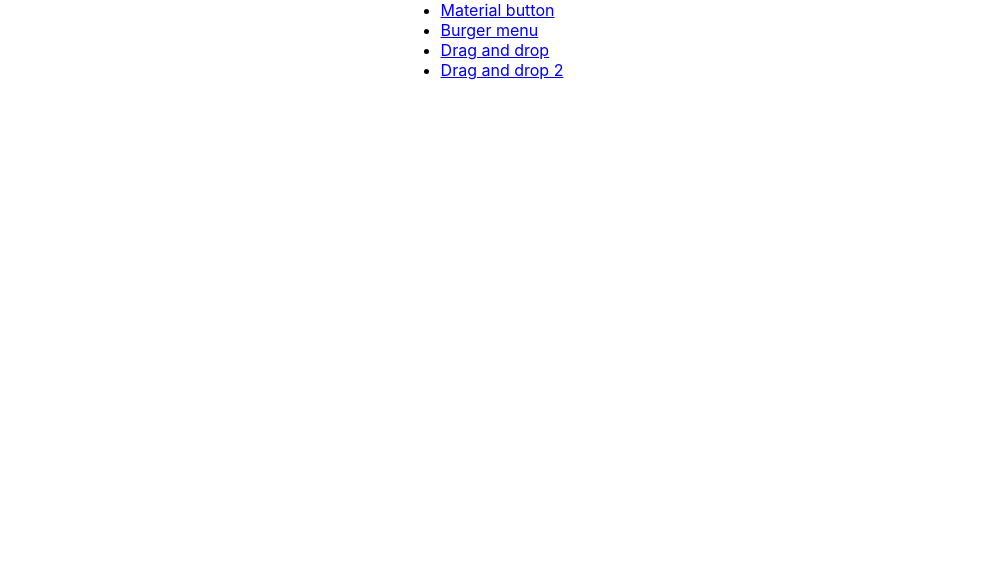
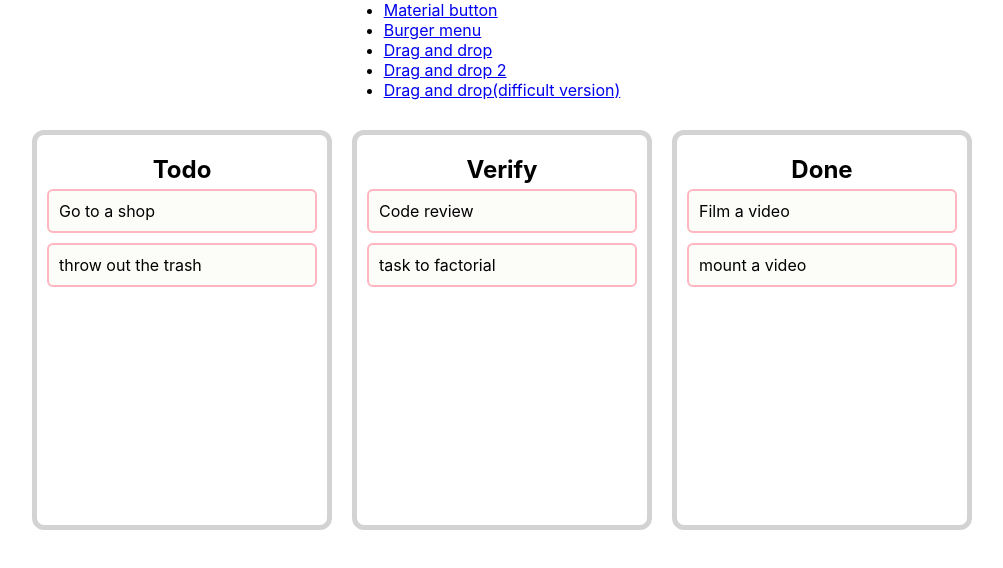
Before and after one commit to Artem-Pavlenko/react-components, a React (Create React App) app: page /dragAndDrop-difficult_version in a window 1280 px wide. Shown: the top 568 px of the page, without its empty margins (138-1141 px from the left). Built offline with nearby package versions, Linux system fonts and the light colour scheme.

Commit message:
add difficult version Drag and Drop

```diff
--- a/src/App.css
+++ b/src/App.css
@@ -11,4 +11,5 @@
     display: flex;
     justify-content: center;
     align-items: center;
+    margin-bottom: 20px;
 }
--- a/src/App.tsx
+++ b/src/App.tsx
@@ -3,10 +3,12 @@ import {Link, Route, Switch} from 'react-router-dom';
 import './App.css'
 import {MaterialButton} from "./Components/MaterialButton/MaterialButton";
 import {BurgerMenu} from "./Components/BurgerMenu/BurgerMenu";
-import {DragAndDrop} from "./Components/DragAndDrop/DragAndDrop";
-import {DragAndDrop2} from "./Components/DragAndDrop2/DragAndDrop2";
+import {DragAndDrop_List} from "./Components/Drag And Drop/DragAndDrop_List/DragAndDrop_List";
+import {DragAndDrop2} from "./Components/Drag And Drop/DragAndDrop2/DragAndDrop2";
+import {DragAndDrop_trello} from "./Components/Drag And Drop/DragAndDrop_ difficult_version/DragAndDrop_trello";
 
 function App() {
+
     return (
         <div className="App">
             <div className="navBar">
@@ -15,13 +17,15 @@ function App() {
                     <li><Link to={'/burgerMenu'}>Burger menu</Link></li>
                     <li><Link to={'/dragAndDrop'}>Drag and drop</Link></li>
                     <li><Link to={'/dragAndDrop2'}>Drag and drop 2</Link></li>
+                    <li><Link to={'/dragAndDrop-difficult_version'}>Drag and drop(difficult version)</Link></li>
                 </ul>
             </div>
             <Switch>
                 <Route path={'/button'} render={() => <MaterialButton/>}/>
                 <Route path={'/burgerMenu'} render={() => <BurgerMenu/>}/>
-                <Route path={'/dragAndDrop'} render={() => <DragAndDrop/>}/>
+                <Route path={'/dragAndDrop'} render={() => <DragAndDrop_List/>}/>
                 <Route path={'/dragAndDrop2'} render={() => <DragAndDrop2/>}/>
+                <Route path={'/dragAndDrop-difficult_version'} render={() => <DragAndDrop_trello/>}/>
             </Switch>
         </div>
     )
--- a/src/Components/DragAndDrop2/DragAndDrop2.tsx
+++ b/src/Components/Drag And Drop/DragAndDrop2/DragAndDrop2.tsx
@@ -1,4 +1,4 @@
-import React, {useState} from "react"
+import React, {useState, DragEvent} from "react"
 import s from "./DragAndDrop2.module.css"
 
 type CardType = {
@@ -18,24 +18,24 @@ export const DragAndDrop2 = () => {
 
     const [currentCard, serCurrentCard] = useState<CardType | null>(null)
 
-    function dragStart(e: React.DragEvent<HTMLDivElement>, card: CardType) {
+    function dragStart(e: DragEvent<HTMLDivElement>, card: CardType) {
         // TypeError: Cannot read property 'style' of null
         // setTimeout( () => e.currentTarget.style.background = 'red', 0)
         console.log('card: ', card)
         serCurrentCard(card)
     }
 
-    function dragEnd(e: React.DragEvent<HTMLDivElement>) {
+    function dragEnd(e: DragEvent<HTMLDivElement>) {
         e.currentTarget.className = `${s.card} ${s.leave}`
 
     }
 
-    function dragOver(e: React.DragEvent<HTMLDivElement>) {
+    function dragOver(e: DragEvent<HTMLDivElement>) {
         e.preventDefault()
         e.currentTarget.className = `${s.card} ${s.hovered}`
     }
 
-    function drop(e: React.DragEvent<HTMLDivElement>, card: CardType) {
+    function drop(e: DragEvent<HTMLDivElement>, card: CardType) {
         e.preventDefault()
         setCardList(cardList.sort(sortCard).map(c => {
             if (c.id === card.id) {
--- /dev/null
+++ b/src/Components/Drag And Drop/DragAndDrop_ difficult_version/DragAndDrop_trello.module.css
@@ -0,0 +1,43 @@
+
+.mainBlock {
+    /*width: 100vh;*/
+    /*height: 80vh;*/
+    display: flex;
+    align-items: center;
+    justify-content: center;
+}
+
+.board {
+    min-width: 300px;
+    min-height: 400px;
+    border: 5px solid lightgray;
+    padding: 20px 10px;
+    border-radius: 12px;
+    margin: 10px;
+    display: flex;
+    align-items: center;
+    flex-direction: column;
+}
+
+.boarTitle {
+    font-size: 1.5rem;
+    font-weight: 700;
+}
+
+.task {
+    opacity: 1;
+    width: 100%;
+    border: 2px solid lightpink;
+    padding: 10px;
+    border-radius: 6px;
+    margin: 5px 0;
+    cursor: grab;
+    background-color: #fcfcf9;
+    box-shadow: none;
+    transition: all .3s linear;
+}
+
+.hoveredItem {
+    transition: all .3s linear;
+    box-shadow:  0 4px 3px rgba(0, 0, 0, 0.7);
+}
--- /dev/null
+++ b/src/Components/Drag And Drop/DragAndDrop_ difficult_version/DragAndDrop_trello.tsx
@@ -0,0 +1,113 @@
+import React, {useState, DragEvent} from "react"
+import s from "./DragAndDrop_trello.module.css"
+
+type TaskType = {
+    id: number
+    title: string
+}
+type BoardType = {
+    id: number
+    title: string
+    tasks: TaskType[]
+}
+
+export const DragAndDrop_trello = () => {
+
+    const [boards, setBoards] = useState<BoardType[]>([
+        {id: 1, title: "Todo", tasks: [{id: 1, title: "Go to a shop"}, {id: 2, title: "throw out the trash"}]},
+        {id: 2, title: "Verify", tasks: [{id: 3, title: "Code review"}, {id: 4, title: "task to factorial"}]},
+        {id: 3, title: "Done", tasks: [{id: 5, title: "Film a video"}, {id: 6, title: "mount a video"}]},
+    ])
+
+    const [currentBoard, setCurrentBoard] = useState<BoardType | null>(null)
+    const [currentTask, setCurrentTusk] = useState<TaskType | null>(null)
+
+
+    function dragStartHandler(e: DragEvent<HTMLDivElement>, task: TaskType, board: BoardType) {
+        e.currentTarget.style.opacity = '.3'
+        setCurrentBoard(board)
+        setCurrentTusk(task)
+    }
+
+    function dragOverHandler(e: DragEvent<HTMLDivElement>) {
+        e.preventDefault()
+        if ( e.currentTarget.className === s.task) {
+            e.currentTarget.className = `${s.task} ${s.hoveredItem}`
+        }
+    }
+
+    function dragEndHandler(e: DragEvent<HTMLDivElement>) {
+        e.currentTarget.className = s.task
+        e.currentTarget.style.opacity = '1'
+    }
+
+    function dragLeaveHandler(e: DragEvent<HTMLDivElement>) {
+        e.currentTarget.className = s.task
+
+    }
+
+    function dropHandler(e: DragEvent<HTMLDivElement>, task: TaskType, board: BoardType) {
+        e.preventDefault()
+
+        const currentIndex = currentBoard?.tasks.indexOf(currentTask as TaskType)
+        // удаляем по индексу 1 элемент
+        currentBoard?.tasks.splice(currentIndex as number, 1)
+        const dropIndex = board.tasks.indexOf(task)
+        // к текущей доске добавляем (дропнутую таску) currentTask (так как в .splice вторым параметром узазали 0)
+        board.tasks.splice(dropIndex + 1, 0, currentTask as TaskType)
+        setBoards(boards.map(b => {
+            if (b.id === board.id) {
+                return board
+            } else if (b.id === currentBoard?.id) {
+                return currentBoard
+            }
+            return b
+        }))
+    }
+
+    function dropCardHandler(e: React.DragEvent<HTMLDivElement>, board: BoardType) {
+        // // проверка для TS
+        // if (currentTask) {
+        //     board.tasks.push(currentTask)
+        // }
+        // const currentIndex = currentBoard?.tasks.indexOf(currentTask as TaskType)
+        // // удаляем по индексу 1 элемент
+        // currentBoard?.tasks.splice(currentIndex as number, 1)
+        //
+        // setBoards(boards.map(b => {
+        //     if (b.id === board.id) {
+        //         return board
+        //     } else if (b.id === currentBoard?.id) {
+        //         return currentBoard
+        //     }
+        //     return b
+        // }))
+    }
+
+    return (
+        <div className={s.mainBlock}>
+            {boards.map(board =>
+                <div
+                    key={board.id}
+                    className={s.board}
+                    onDragOver={dragOverHandler}
+                    onDrop={e => dropCardHandler(e, board)}
+                >
+                    <div className={s.boarTitle}>{board.title}</div>
+                    {board.tasks.map(item =>
+                        <div
+                            key={item.id}
+                            className={s.task}
+                            draggable={true}
+                            onDragStart={(e) => dragStartHandler(e, item, board)}
+                            onDragOver={dragOverHandler}
+                            onDragLeave={dragLeaveHandler}
+                            onDragEnd={dragEndHandler}
+                            onDrop={(e) => dropHandler(e, item, board)}
+
+                        >
+                            {item.title}</div>)}
+                </div>)}
+        </div>
+    )
+}
--- a/src/Components/DragAndDrop/DragAndDrop.tsx
+++ b/src/Components/Drag And Drop/DragAndDrop_List/DragAndDrop_List.tsx
@@ -4,7 +4,7 @@ import cn from "classnames"
 
 // https://www.youtube.com/watch?v=-9qu_Z0D84g&list=PL5_s7xdj2Vsw6DygVrvYlWF_keNESfnC0&ab_channel=SteptoWeb
 
-export const DragAndDrop = () => {
+export const DragAndDrop_List = () => {
 
     const [dragTrigger, setDragTrigger] = useState(false)
     const [onDragEnter, setOnDragEnter] = useState(false)
```
Also changed, not shown: src/Components/Drag And Drop/DragAndDrop2/DragAndDrop2.module.css (renamed from src/Components/DragAndDrop2/DragAndDrop2.module.css), src/Components/Drag And Drop/DragAndDrop_List/DragAndDrop.module.css (renamed from src/Components/DragAndDrop/DragAndDrop.module.css).
